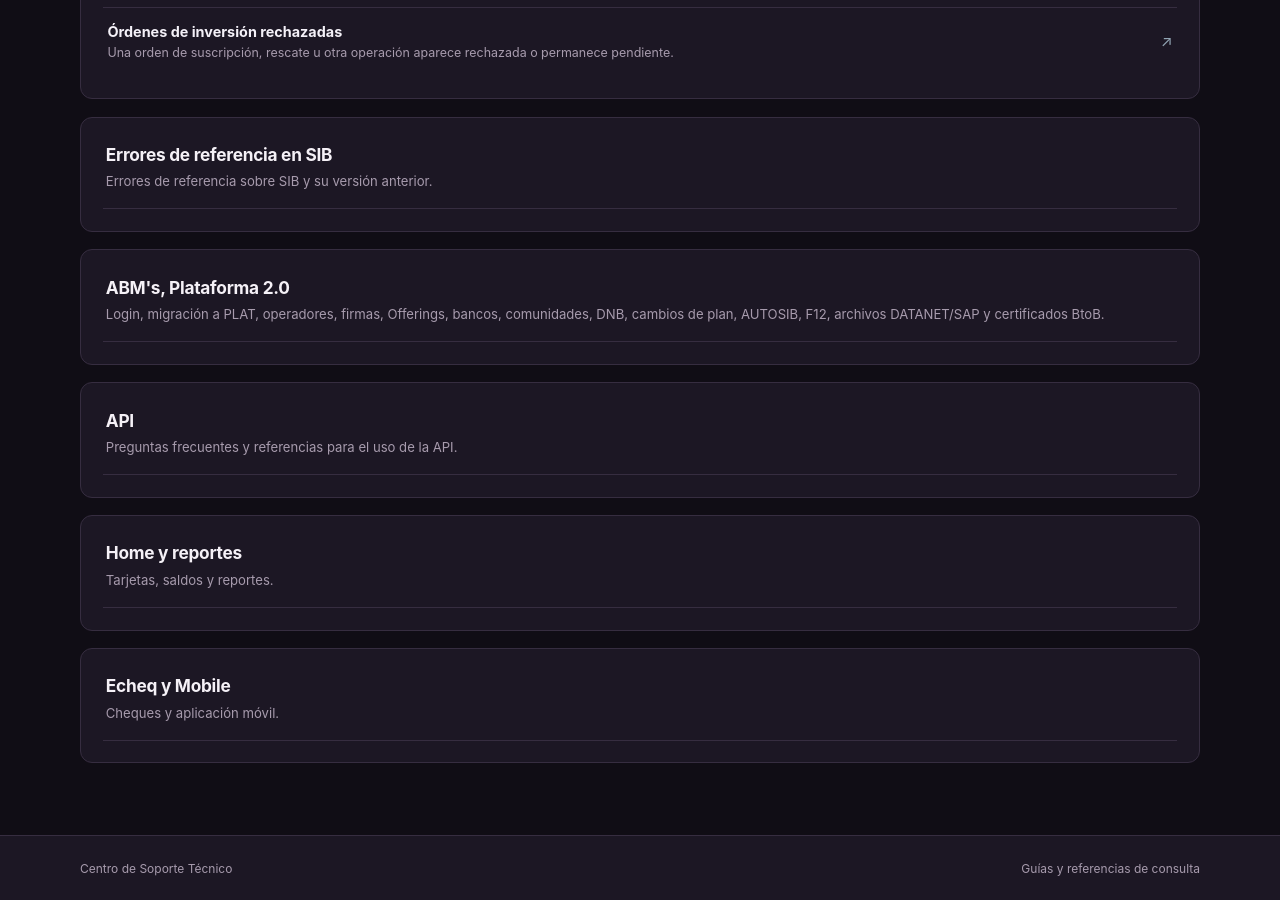
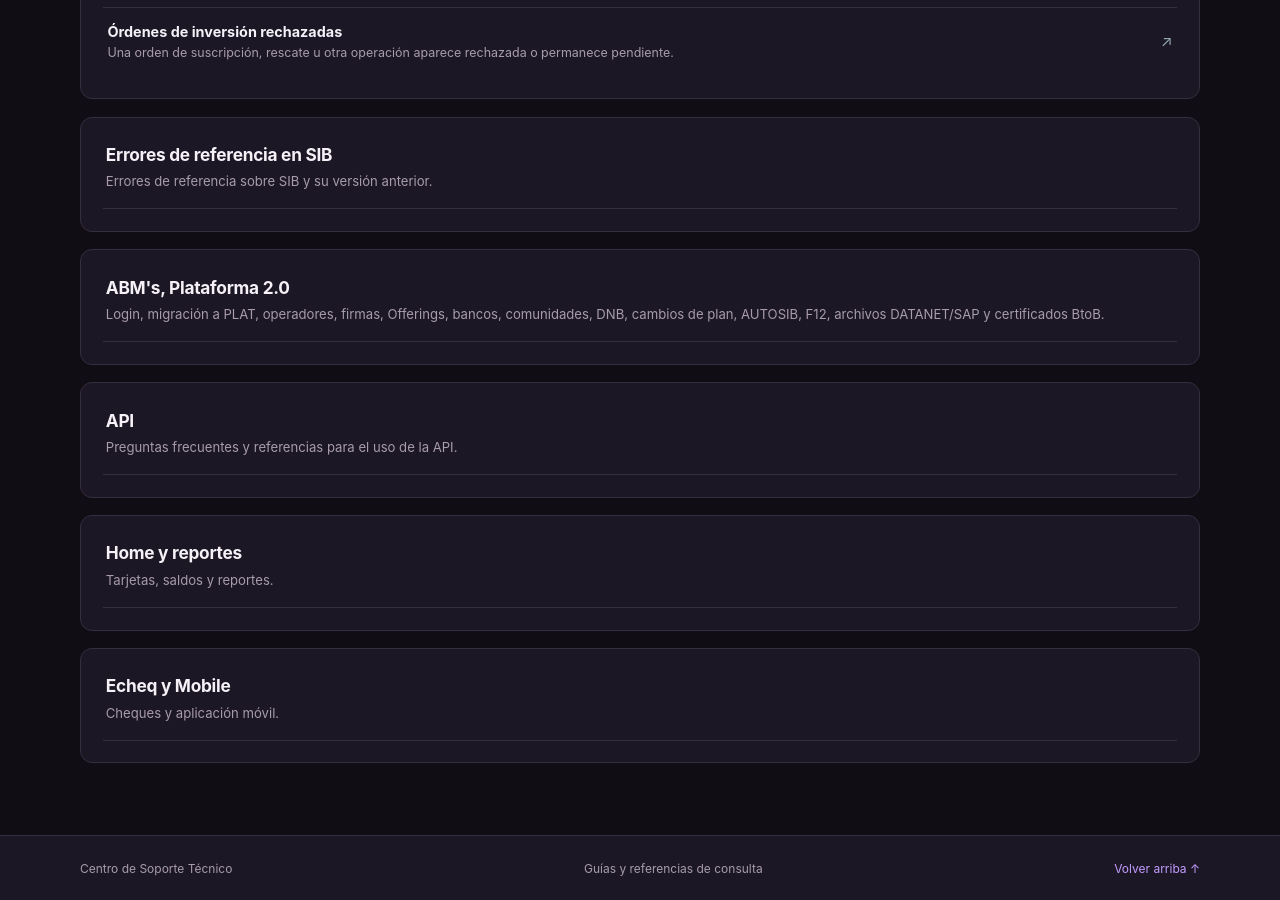
Before and after one commit to Franklizcano/kevin-web, a Jekyll site: the page built from index.html, in a window 1280 px wide and 900 px high, scrolled down 1737 px. Built offline with Jekyll 4.4.1, drawn with Linux system fonts in a browser that asks for light colours.

Commit message:
Apply support site changes

```diff
--- a/_layouts/default.html
+++ b/_layouts/default.html
@@ -51,6 +51,7 @@
       <div class="site-footer-inner">
         <span>Centro de Soporte Técnico</span>
         <span>Guías y referencias de consulta</span>
+        <a class="footer-top-link" href="#contenido-principal">Volver arriba ↑</a>
       </div>
     </footer>
     <script src="{{ '/assets/js/theme.js' | relative_url }}" defer></script>
```
